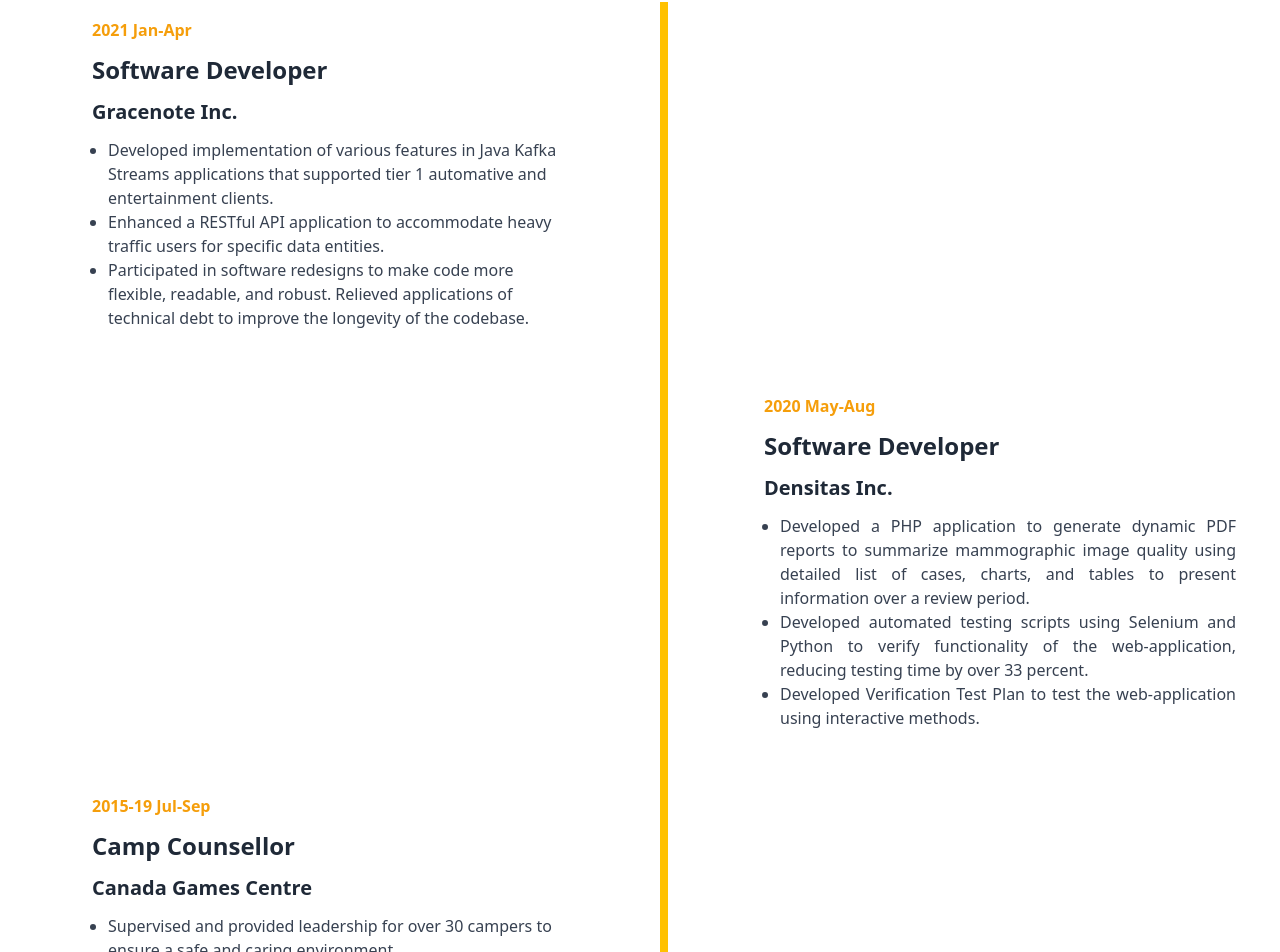
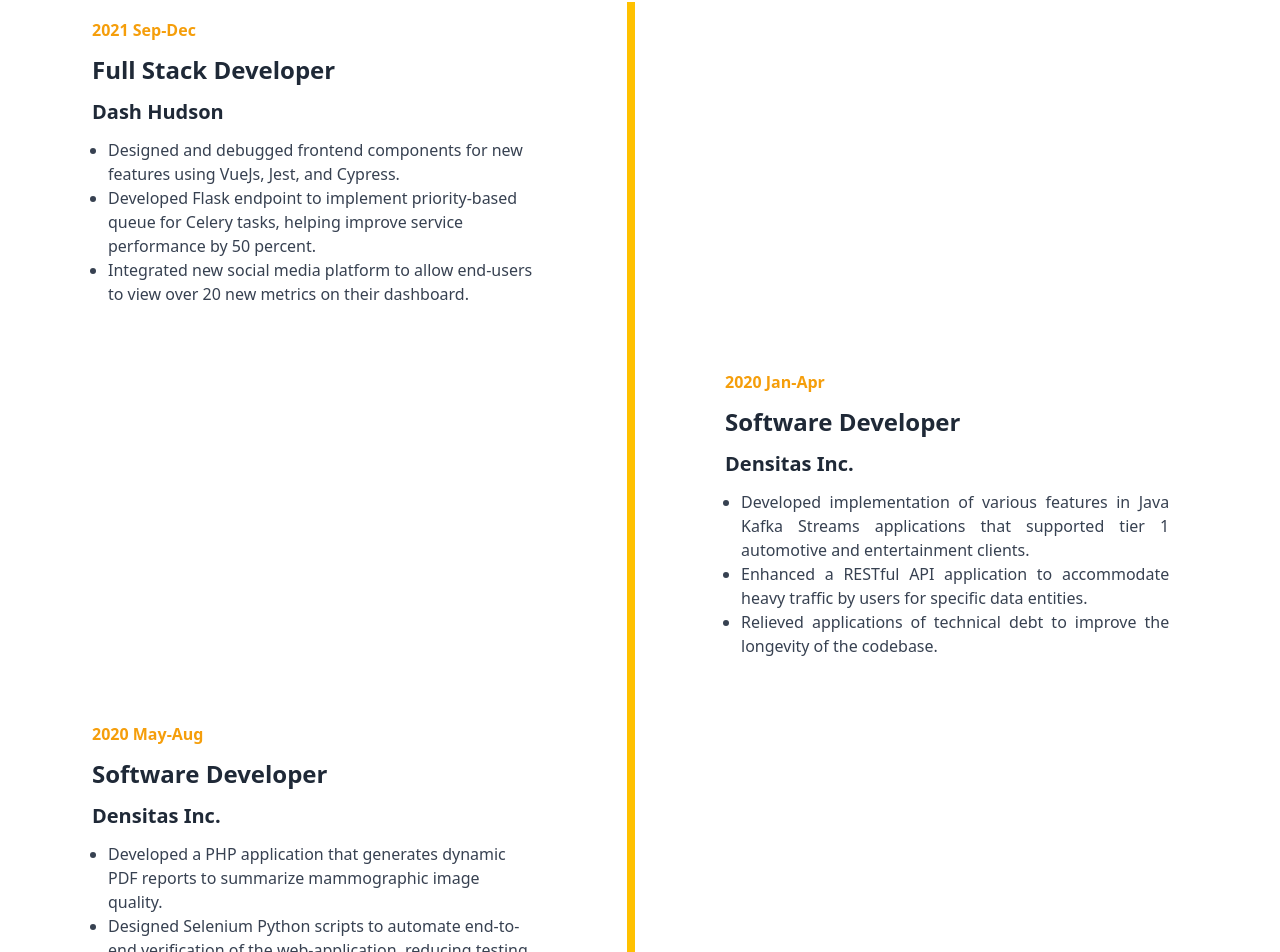
Before and after one commit to Liam-So/portfolio, a React (Create React App) app: page / in a window 1280 px wide. Shown: the part 1724-2676 px from the top of the page. Built offline with nearby package versions, Linux system fonts and the light colour scheme.

Commit message:
update description

```diff
--- a/src/components/Timeline/Data.js
+++ b/src/components/Timeline/Data.js
@@ -1,32 +1,32 @@
 export const job1 = {
-    title: "Software Developer",
-    description1: "Developed implementation of various features in Java Kafka Streams applications that supported tier 1 automative and entertainment clients.",
-    description2: "Enhanced a RESTful API application to accommodate heavy traffic users for specific data entities.",
-    description3: "Participated in software redesigns to make code more flexible, readable, and robust. Relieved applications of technical debt to improve the longevity of the codebase.",
+    title: "Full Stack Developer",
+    description1: "Designed and debugged frontend components for new features using VueJs, Jest, and Cypress.",
+    description2: "Developed Flask endpoint to implement priority-based queue for Celery tasks, helping improve service performance by 50 percent.",
+    description3: "Integrated new social media platform to allow end-users to view over 20 new metrics on their dashboard.",
     direction: "left",
-    company: "Gracenote Inc.",
+    company: "Dash Hudson",
     year: "2021",
-    month: "Jan-Apr"
+    month: "Sep-Dec"
 }
 
 export const job2 = {
     title: "Software Developer",
-    description1: "Developed a PHP application to generate dynamic PDF reports to summarize mammographic image quality using detailed list of cases, charts, and tables to present information over a review period.",
-    description2: "Developed automated testing scripts using Selenium and Python to verify functionality of the web-application, reducing testing time by over 33 percent.",
-    description3: "Developed Verification Test Plan to test the web-application using interactive methods.",
+    description1: "Developed implementation of various features in Java Kafka Streams applications that supported tier 1 automotive and entertainment clients.",
+    description2: "Enhanced a RESTful API application to accommodate heavy traffic by users for specific data entities.",
+    description3: "Relieved applications of technical debt to improve the longevity of the codebase.",
     direction: "right",
+    company: "Densitas Inc.",
+    year: "2020",
+    month: "Jan-Apr"
+}
+
+export const job3 = {
+    title: "Software Developer",
+    description1: "Developed a PHP application that generates dynamic PDF reports to summarize mammographic image quality.",
+    description2: "Designed Selenium Python scripts to automate end-to-end verification of the web-application, reducing testing time by 33 percent.",
+    description3: "Created Verification Test Plan to document cases to test the web-application using interactive methods.",
+    direction: "left",
     company: "Densitas Inc.",
     year: "2020",
     month: "May-Aug"
 }
-
-export const job3 = {
-    title: "Camp Counsellor",
-    description1: "Supervised and provided leadership for over 30 campers to ensure a safe and caring environment.",
-    description2: "Organized and prepared daily camp activities for children ages five through twelve. ",
-    description3: "Interacted with parents and facility members in an energetic and professional manner.",
-    direction: "left",
-    company: "Canada Games Centre",
-    year: "2015-19",
-    month: "Jul-Sep"
-}
```
